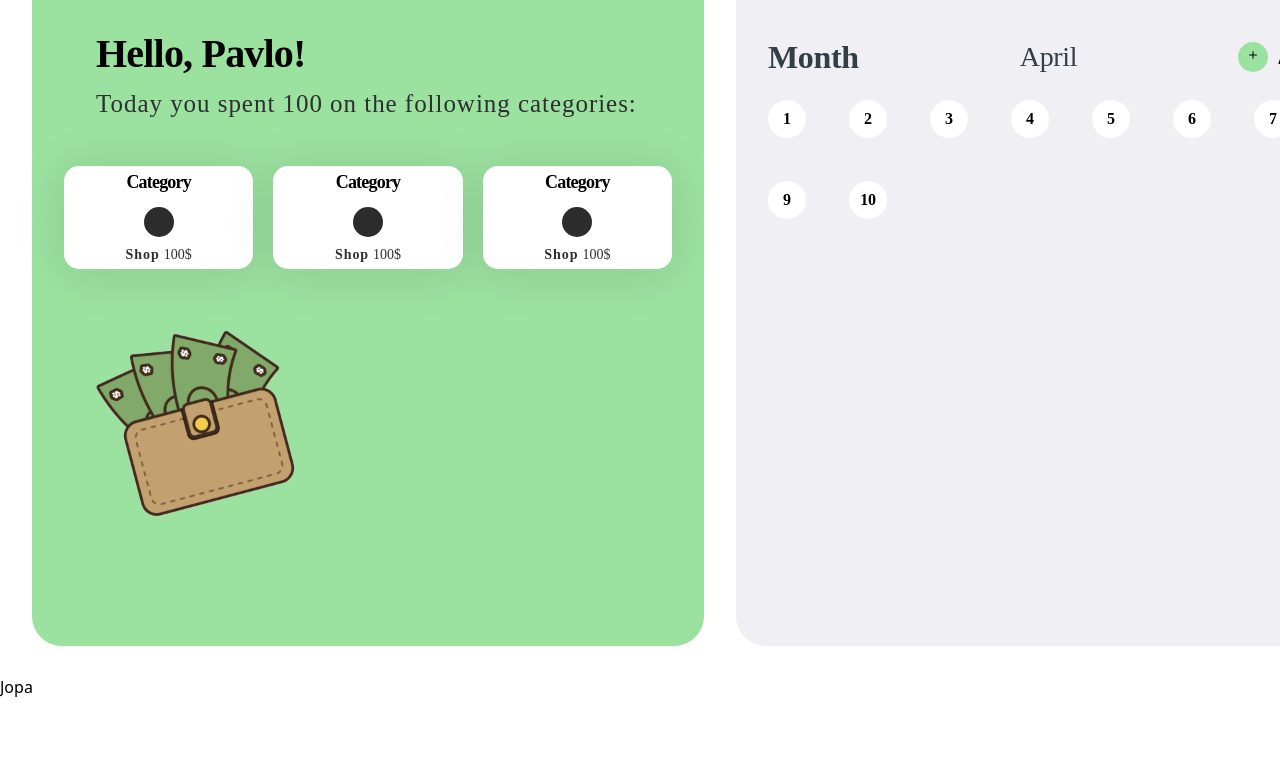
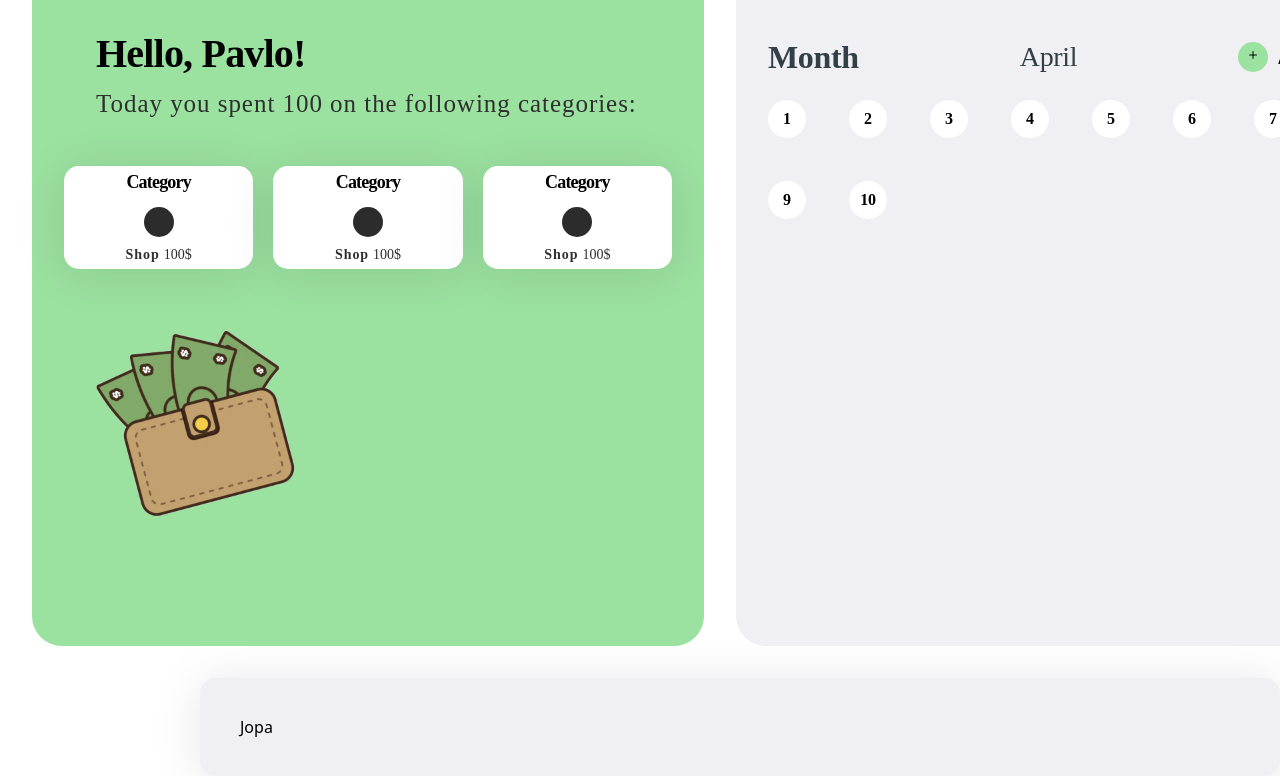
Before and after one commit to kulikp1/qualification, a React (Vite) app: page / in a window 1280 px wide. Shown: the part 922-1698 px from the top of the page. Before the commit the page ends 1620 px from the top, so only its background shows below. Built offline with nearby package versions, Linux system fonts and the light colour scheme.

Commit message:
render new component

```diff
--- a/src/pages/UserSettingsPage/UserSettingsPage.module.css
+++ b/src/pages/UserSettingsPage/UserSettingsPage.module.css
@@ -0,0 +1,9 @@
+.TrackerPage {
+  background: #f0eff4;
+  border-radius: 15px;
+  box-shadow: 0px 4px 50px 0px rgba(0, 0, 0, 0.1);
+  padding: 40px;
+
+  margin-left: 200px;
+  /* margin треба буде прибрати коли зроблю модалкою */
+}
```
